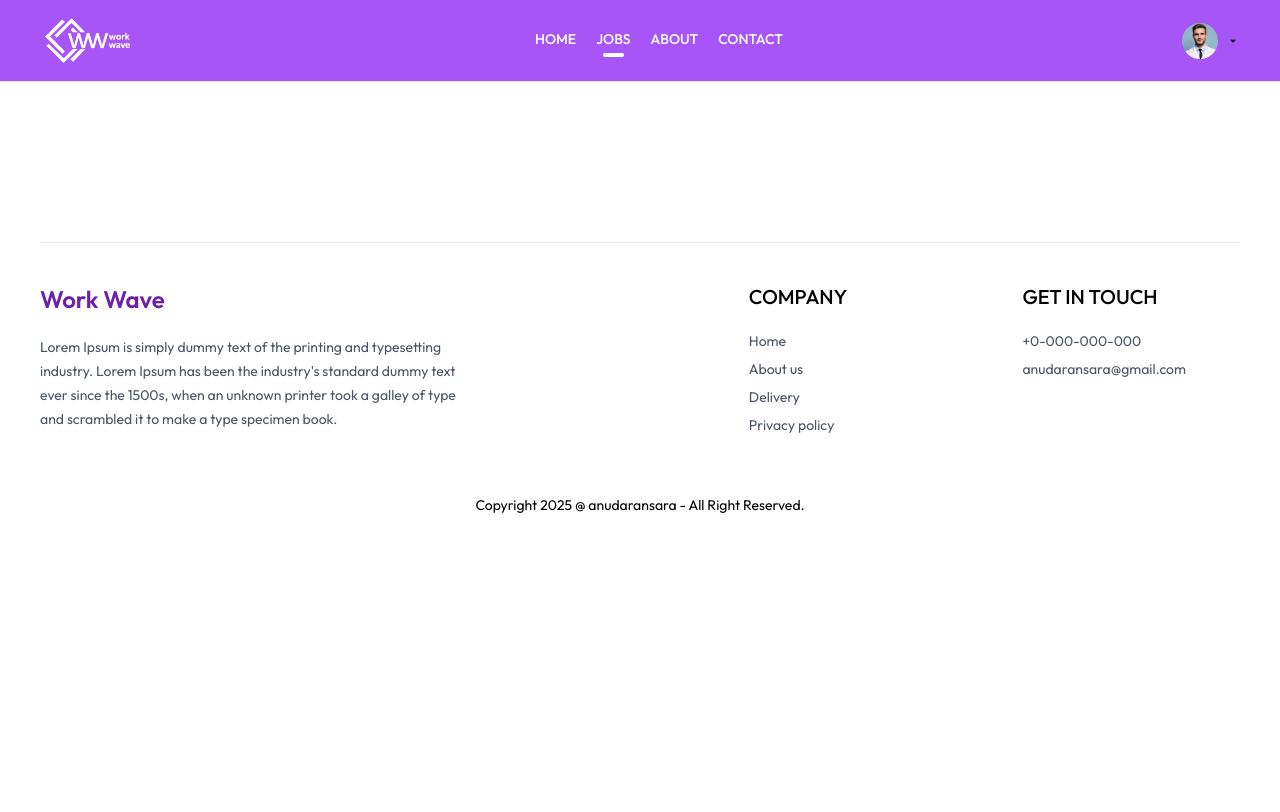
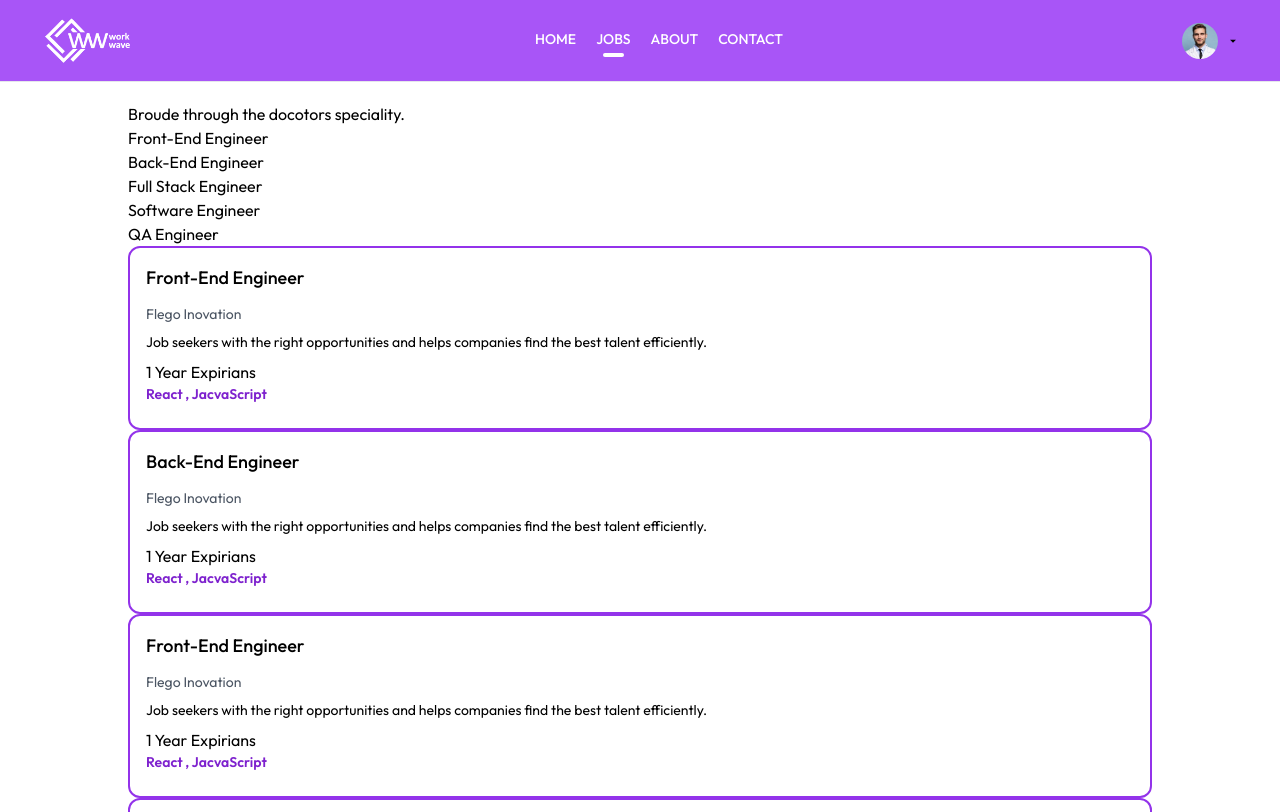
Before and after one commit to Anuda66/Work-Wave-job-posting, a React (Vite) app in the folder Client/: page /jobs in a window 1280 px wide. Shown: the top 812 px of the page. Built offline with nearby package versions, Linux system fonts and the light colour scheme.

Commit message:
Add job filtering.

```diff
--- a/Client/src/App.jsx
+++ b/Client/src/App.jsx
@@ -35,6 +35,7 @@ function App() {
           <Route  path="/CVFormat" element={<CVFormat />} />
 
           <Route  path="/jobs" element={<Jobs />} />
+          <Route  path="/jobs/:catagary" element={<Jobs />} />
           <Route  path="/AppliedToJob/:jobId" element={<ApplyToJob />} />
 
 
--- a/Client/src/Pages/Jobs.jsx
+++ b/Client/src/Pages/Jobs.jsx
@@ -1,9 +1,53 @@
-import React from 'react'
+import React, { useContext, useEffect, useState } from 'react'
+import { useParams } from 'react-router-dom'
+import {AppContext} from '../Context/AppContext'
+function Jobs() {
 
-function Jobs() {
+  const {catagary} = useParams()
+  const [filterJob, setFilterJob] = useState([])
+  const {jobs} = useContext(AppContext)
+
+  const applyFilter = () => {
+    if (catagary){
+      setFilterJob(jobs.filter(job => job.catagary === catagary))
+    }
+    else{
+      setFilterJob(jobs)
+    }
+  }
+
+  useEffect(()=>{
+    applyFilter()
+  },[jobs.catagary])
+
   return (
     <div>
-
+      <p>Broude through the docotors speciality.</p>
+      <div>
+        <div>
+          <p>Front-End Engineer</p>
+          <p>Back-End Engineer</p>
+          <p>Full Stack Engineer</p>
+          <p>Software Engineer</p>
+          <p>QA Engineer</p>
+        </div>
+        <div>
+          {
+            filterJob.map((item,index)=>(
+              <div onClick={()=>navigate(`/AppliedToJob/${item._id}`)} className='overflow-hidden  border-purple-600 border-2  cursor-pointer rounded-xl hover:translate-y-[-10px] transition-all duration-500'
+              key={index} >
+                  <div className='p-4'>
+                      <p className='pb-3 text-lg font-medium gray-800'>{item.JobTitle}</p>
+                      <p className='pb-2 text-sm text-gray-600'>{item.companyName}</p>
+                      <p className='pb-2 text-sm stext-sm'>{item.dis}</p>
+                      <p>{item.requiremat}</p>
+                      <p className='pb-2 text-sm font-semibold text-purple-700'>{item.techlnolegy}</p>
+                  </div>
+              </div>
+          ))
+          }
+        </div>
+      </div>
     </div>
   )
 }
--- a/Client/src/assets/assets.js
+++ b/Client/src/assets/assets.js
@@ -31,22 +31,27 @@ export const assets = {
 
 export const specialityData = [
   {
+    _id:1,
     specility: "Front-End Engineer",
     image: specilityImage,
   },
   {
+    _id:2,
     specility: "Back-End Engineer",
     image: specilityImage,
   },
   {
+    _id:3,
     specility: "Full Stack Engineer",
     image: specilityImage,
   },
   {
+    _id:4,
     specility: "Software Engineer",
     image: specilityImage,
   },
   {
+    _id:5,
     specility: "QA Engineer",
     image: specilityImage,
   },
```
Also changed, not shown: Client/src/Components/LatestJobs.jsx (+2 -5 lines).
